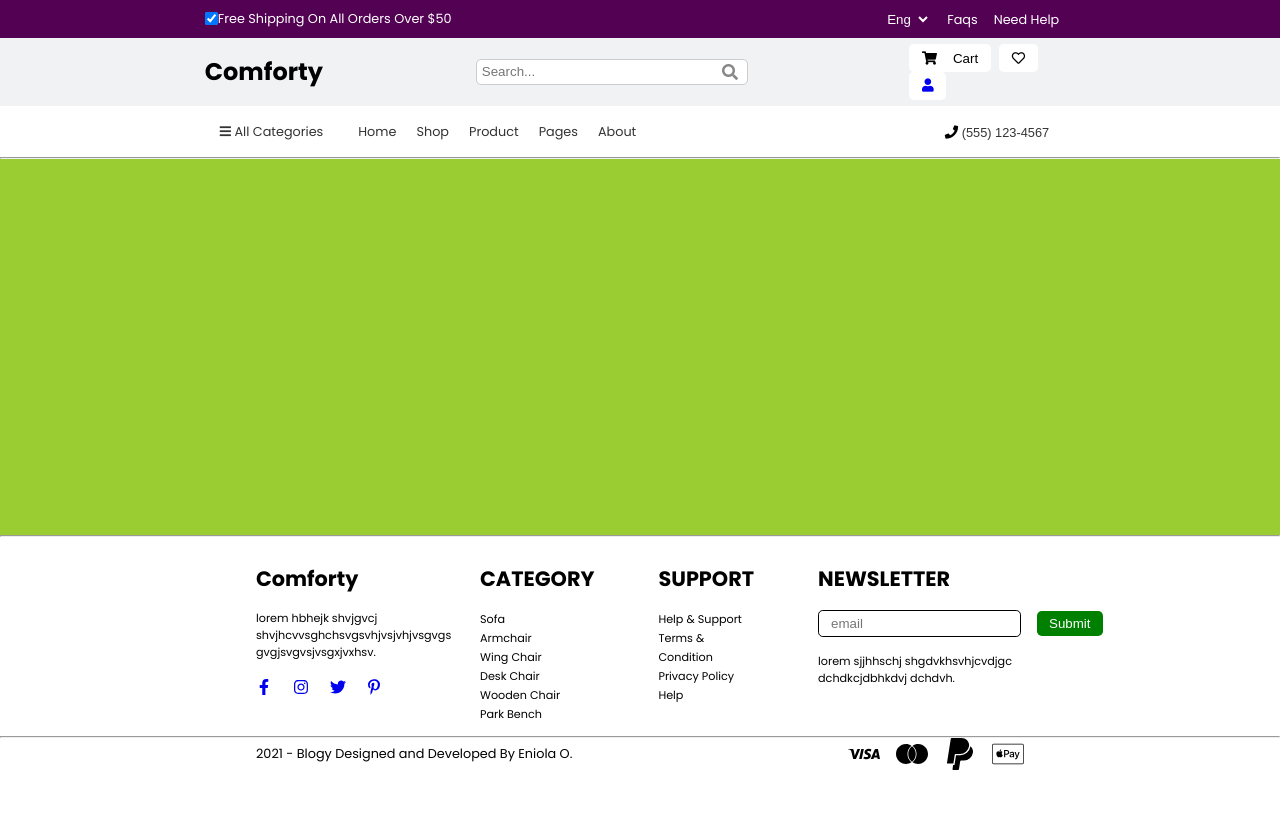
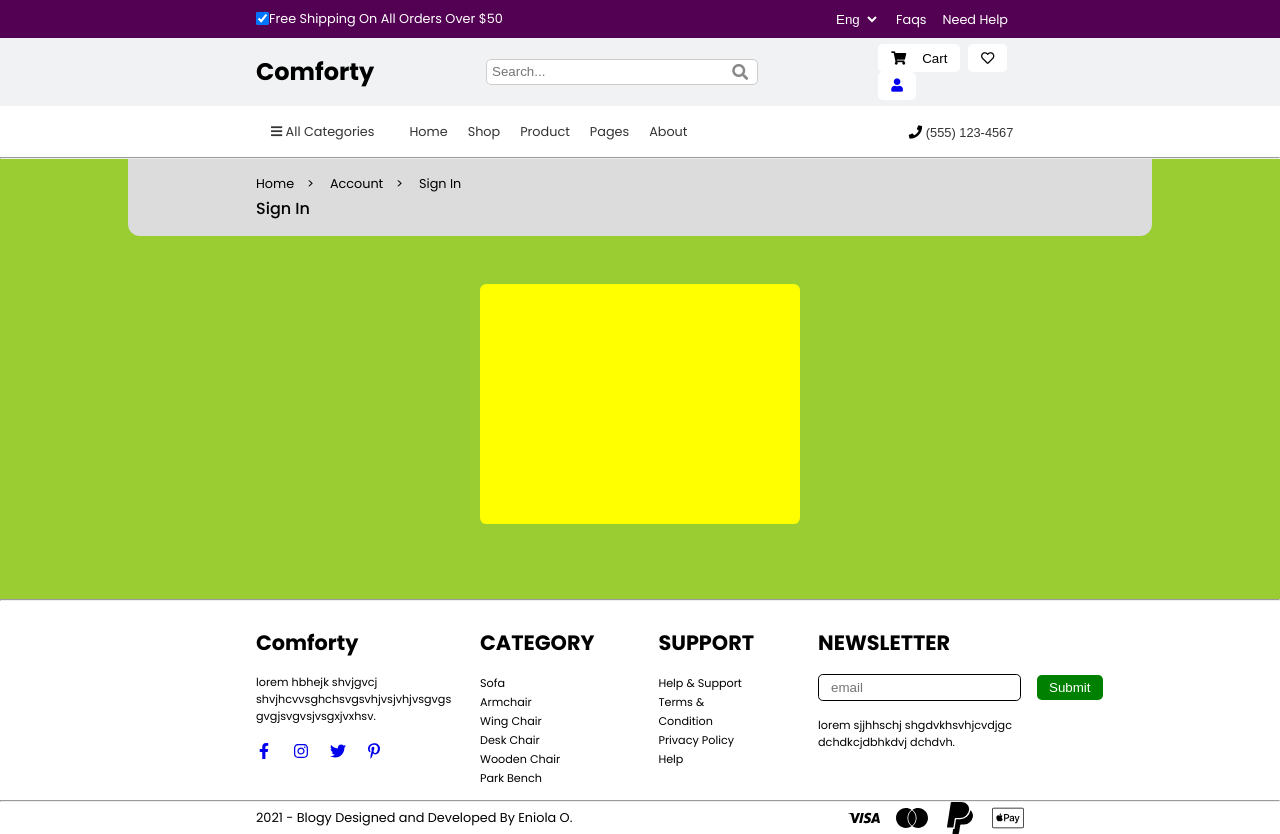
Before and after one commit to codemonk-silver/E-Commerce, a React (Create React App) app in the folder e-commerce/: page /account in a window 1280 px wide. Before the commit the page ends 800 px from the top, so only its background shows below. Built offline with nearby package versions, Linux system fonts and the light colour scheme.

Commit message:
account form uopdate

```diff
--- a/e-commerce/src/component/Account/account.css
+++ b/e-commerce/src/component/Account/account.css
@@ -1,4 +1,53 @@
-.accountContainer{
-    height: 47vh;
+.accountContainer {
+    height: 55vh;
     background: yellowgreen;
 }
+
+.accountWrapper {
+    background: gainsboro;
+    width: 100%;
+    padding: 1% 10%;
+    display: flex;
+    flex-direction: column;  /* stack breadcrumb + title */
+    align-items: flex-start;
+    max-width: 80%;
+    margin-left: auto;
+    margin-right: auto;
+    line-height: 1.8;
+     border-bottom-left-radius: 12px;
+    border-bottom-right-radius: 12px;
+}
+
+.accountNav {
+    display: flex;
+    gap: 1rem; /* spacing between breadcrumb items */
+}
+
+.accountNav a {
+    display: flex;
+    align-items: center;  /* keeps text + arrow aligned vertically */
+    text-decoration: none;
+    color: black;
+    font-size: .8rem;
+}
+
+.accountNav .arrow {
+    margin-left: .8rem;   /* space between text and arrow */
+    font-size: .8rem;
+    color: black;
+}
+
+.accountWrapper p{
+    font-size: 1rem;
+    font-weight: 500;
+}
+
+.accountForm{
+    width: 25%;
+    height: 30vh;
+    background: yellow;
+    margin-left: auto;
+    margin-right: auto;
+    margin-top: 3rem;
+    border-radius: .4rem;
+}
--- a/e-commerce/src/component/Account/account.js
+++ b/e-commerce/src/component/Account/account.js
@@ -4,9 +4,27 @@ import './account.css';
 const Account = () => {
   return (
     <section className='accountContainer'>
+      <div className='accountWrapper'>
+        <div className='accountNav'>
+          <a href=''>
+            <span>Home</span>
+            <span className="arrow">{'>'}</span>
+          </a>
+          <a href=''>
+            <span>Account</span>
+            <span className="arrow">{'>'}</span>
+          </a>
+          <a href=''>Sign In</a>
+        </div>
 
+        <p>Sign In</p>
+      </div>
+
+      <div className='accountForm'>
+
+      </div>
     </section>
   )
 }
 
-export default Account
+export default Account;
--- a/e-commerce/src/component/Navbar/navbar.css
+++ b/e-commerce/src/component/Navbar/navbar.css
@@ -8,7 +8,7 @@
     background: rgb(83, 1, 83);
     display: flex;
     justify-content: space-between;
-    padding: .5% 16%;
+    padding: .5% 20%;
     align-items: center;
 }
 
@@ -44,7 +44,7 @@
     background: #f1f2f3;
     display: flex;
     justify-content: space-between;
-    padding: .5% 16%;
+    padding: .5% 20%;
     align-items: center;
 }
 
@@ -93,7 +93,7 @@
     background: white;
     display: flex;
     justify-content: space-between;
-    padding: .5% 16%;
+    padding: .5% 20%;
     align-items: center;
 }
 
```
